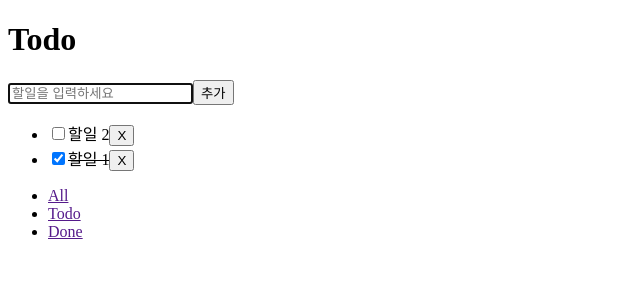
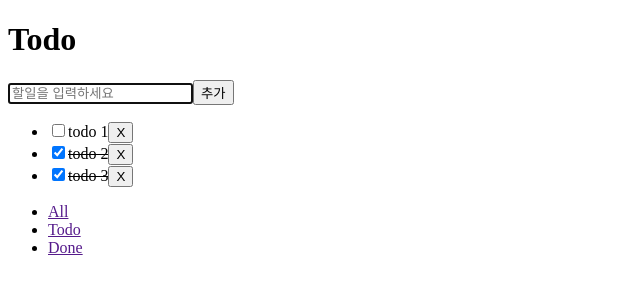
Before and after one commit to jeonghwan-kim/todo-react-ts, a React app: page / in a window 1280 px wide. Shown: the top 300 px of the page, without its empty margins (0-640 px from the left). Built offline with nearby package versions, Linux system fonts and the light colour scheme.

Commit message:
wip: redux: addTodo, toggleTodo

```diff
--- a/package.json
+++ b/package.json
@@ -14,11 +14,15 @@
   "dependencies": {
     "@types/react": "^16.8.13",
     "@types/react-dom": "^16.8.3",
+    "@types/react-redux": "^7.0.9",
     "react": "^16.8.6",
-    "react-dom": "^16.8.6"
+    "react-dom": "^16.8.6",
+    "react-redux": "^7.0.3"
   },
   "devDependencies": {
     "awesome-typescript-loader": "^5.2.1",
+    "redux-devtools-extension": "^2.13.8",
+    "redux-logger": "^3.0.6",
     "source-map-loader": "^0.2.4",
     "typescript": "^3.4.3",
     "webpack": "^4.29.6",
--- a/src/App.tsx
+++ b/src/App.tsx
@@ -1,13 +1,18 @@
 import * as React from "react";
+import { connect } from "react-redux";
 
 import { Todo, Filter } from './models'
 import * as api from "./api";
+import { addTodo, toggleTodo } from './actions';
+import { StoreState } from "./reducers";
 import TodoForm from './components/TodoForm';
 import TodoList from './components/TodoList';
 import TodoFilters from './components/TodoFilters';
 
 interface AppProps {
-
+  todos: Todo[];
+  addTodo(todo: Todo): void;
+  toggleTodo(todo: Todo): void;
 }
 
 interface AppState {
@@ -52,16 +57,6 @@ class App extends React.PureComponent<AppProps, AppState> {
     return todos;
   }
 
-  addTodo = async (todo: Todo) => {
-    await api.addTodo(todo);
-    this.fetchData();
-  }
-
-  updateTodo = async (todo: Todo) => {
-    await api.updateTodo(todo);
-    this.fetchData();
-  }
-
   deleteTodo = ({ id }: Todo) => {
     api.deleteTodo(id)
     this.fetchData();
@@ -74,14 +69,16 @@ class App extends React.PureComponent<AppProps, AppState> {
   }
 
   render() {
+    const { todos, addTodo, toggleTodo } = this.props;
+
     return (
       <div>
         <h1>Todo</h1>
         <TodoForm
-          onSubmit={this.addTodo} />
+          onSubmit={addTodo} />
         <TodoList
-          todos={this.filterTodos()}
-          onUpdate={this.updateTodo}
+          todos={todos}
+          onUpdate={toggleTodo}
           onDelete={this.deleteTodo} />
         <TodoFilters
           onChange={this.handleChageFilter} />
@@ -90,4 +87,18 @@ class App extends React.PureComponent<AppProps, AppState> {
   }
 }
 
-export default App;
+const mapStateToProps = (state: StoreState) => {
+  return {
+    todos: state.todos,
+  }
+}
+
+const mapDispatchToProps = {
+  addTodo,
+  toggleTodo,
+}
+
+export default connect(
+  mapStateToProps,
+  mapDispatchToProps
+)(App);
--- /dev/null
+++ b/src/actions/index.ts
@@ -0,0 +1,28 @@
+import {
+  FETCH_TODOS_REQUEST,
+  FETCH_TODOS_SUCCESS,
+  FETCH_TODOS_FAILURE,
+  ADD_TODO,
+  TOGGLE_TODO,
+ } from "./types";
+import { Todo } from "../models";
+
+export const fetchTodos = () => ({
+  type: FETCH_TODOS_REQUEST,
+  payload: {},
+});
+
+export const addTodo = (todo: Todo) => ({
+  type: ADD_TODO,
+  payload: todo,
+});
+
+export const toggleTodo = (todo: Todo) => ({
+  type: TOGGLE_TODO,
+  payload: todo,
+});
+
+export interface CommandAction {
+  type: typeof ADD_TODO | typeof TOGGLE_TODO,
+  payload: Todo;
+}
--- /dev/null
+++ b/src/actions/types.ts
@@ -0,0 +1,6 @@
+export const FETCH_TODOS_REQUEST = 'FETCH_TODOS_REQUEST';
+export const FETCH_TODOS_SUCCESS = 'FETCH_TODOS_SUCCESS';
+export const FETCH_TODOS_FAILURE = 'FETCH_TODOS_FAILURE';
+
+export const ADD_TODO = 'ADD_TODO';
+export const TOGGLE_TODO = 'TOGGLE_TODO';
--- a/src/index.tsx
+++ b/src/index.tsx
@@ -1,9 +1,16 @@
 import * as React from "react";
 import * as ReactDOM from "react-dom";
+import { createStore } from "redux";
+import App from "./App";
+import { Provider } from "react-redux";
+import rootReducer from "./reducers";
 
-import App from "./App";
+const store =  createStore(rootReducer)
+
 
 ReactDOM.render(
-  <App />,
+  <Provider store={store}>
+    <App />
+  </Provider>,
   document.getElementById("root")
 );
--- /dev/null
+++ b/src/reducers/index.ts
@@ -0,0 +1,12 @@
+import { combineReducers } from "redux";
+
+import { Todo } from "../models";
+import todos from "./todos";
+
+export interface StoreState {
+  todos: Todo[];
+}
+
+export default combineReducers({
+  todos,
+})
--- /dev/null
+++ b/src/reducers/todos.ts
@@ -0,0 +1,31 @@
+import { Todo } from "../models";
+import { CommandAction } from "../actions";
+import { ADD_TODO, TOGGLE_TODO } from "../actions/types";
+
+const initialState: Todo[] = [
+  {id: 1, title: 'todo 1', completed: false},
+  {id: 2, title: 'todo 2', completed: true},
+  {id: 3, title: 'todo 3', completed: true},
+]
+
+const todos = (state = initialState, action: CommandAction) => {
+  switch(action.type) {
+    case ADD_TODO:
+      return [
+        ...state,
+        {
+          id: Date.now(),
+          ...action.payload
+        }
+      ]
+    case TOGGLE_TODO:
+      const { payload } = action;
+      return state.map(todo => {
+        return todo.id === payload.id ? payload : todo;
+      })
+    default:
+      return [...state]
+  }
+}
+
+export default todos;
```
Also changed, not shown: 1 other file (tests, documents, lock files or other folders).
